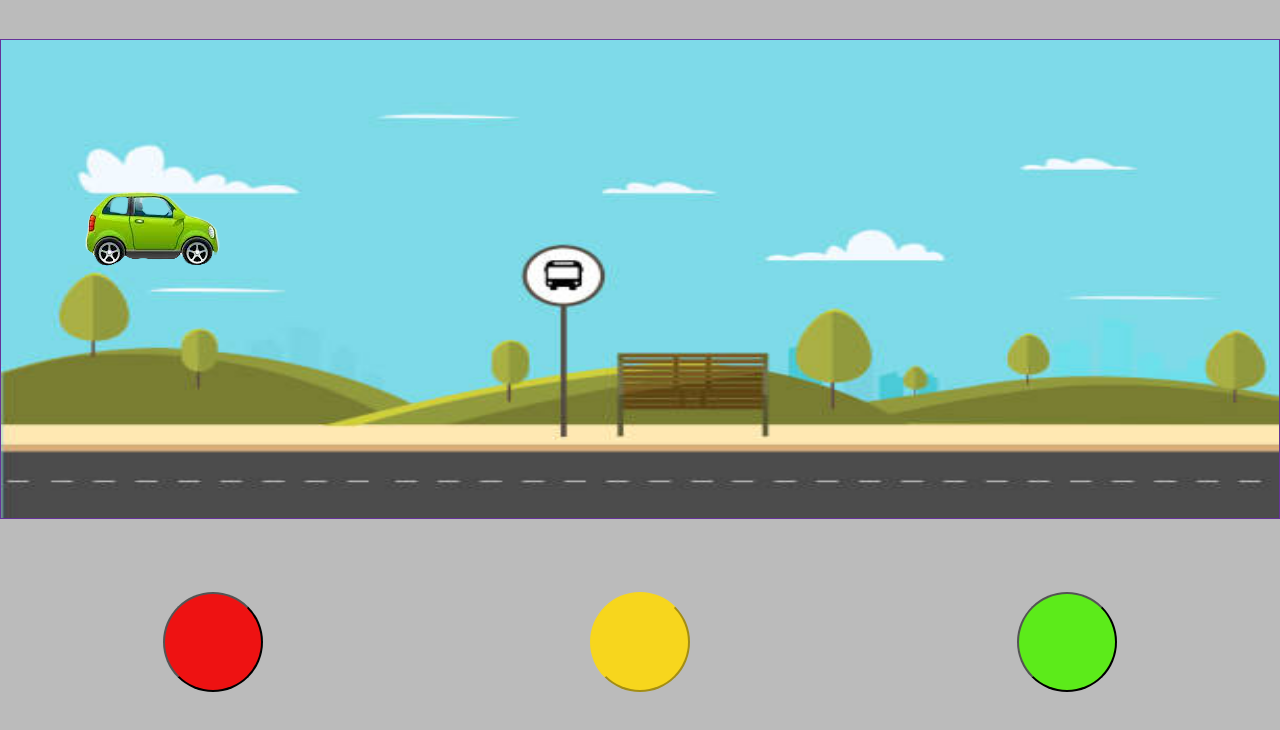
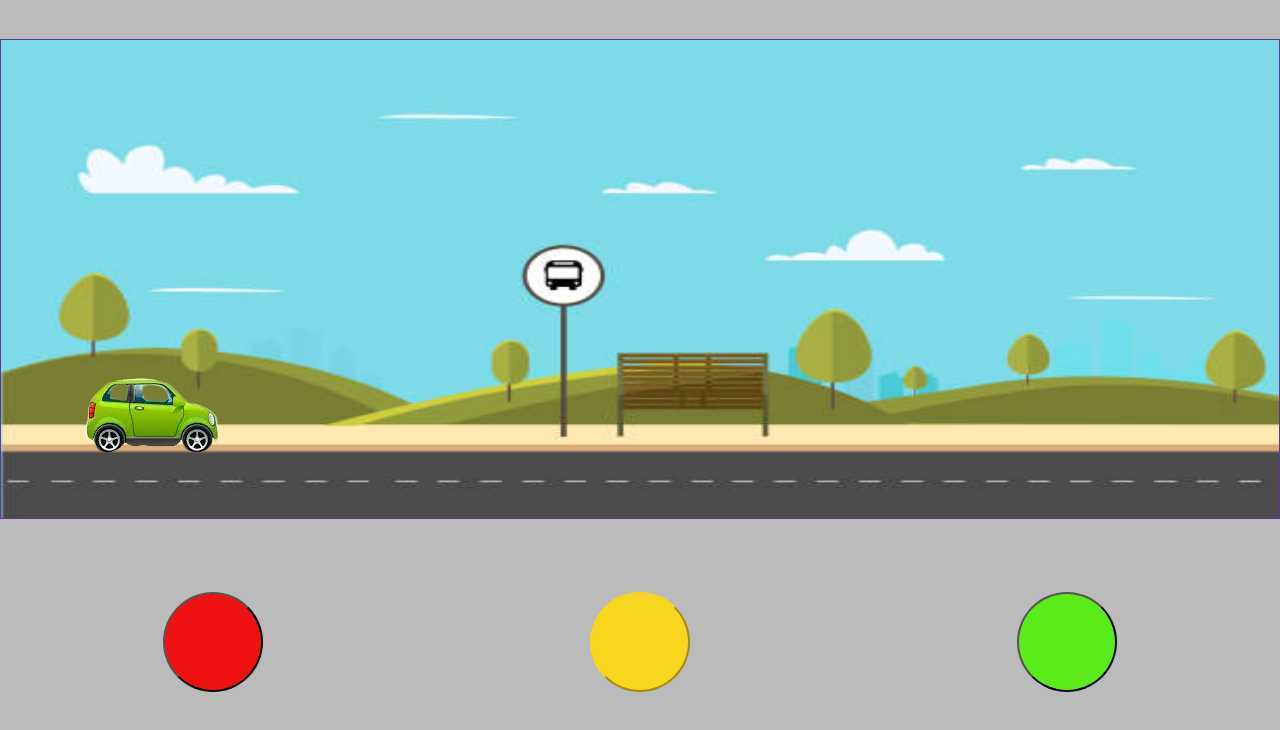
Before and after one commit to gcsawnam/Traffic-System, a plain HTML site: page index.html in a window 1280 px wide. Shown: the part 40-770 px from the top of the page. Drawn offline with Linux system fonts and the light colour scheme.

Commit message:
traffic system

```diff
--- a/index.css
+++ b/index.css
@@ -89,6 +89,6 @@ body {
 }
 .child2 #car1{
 position: absolute;
-top:180px;
+top:367px;
 
 }
```
Also changed, not shown: index.html (+5 -1 lines).
